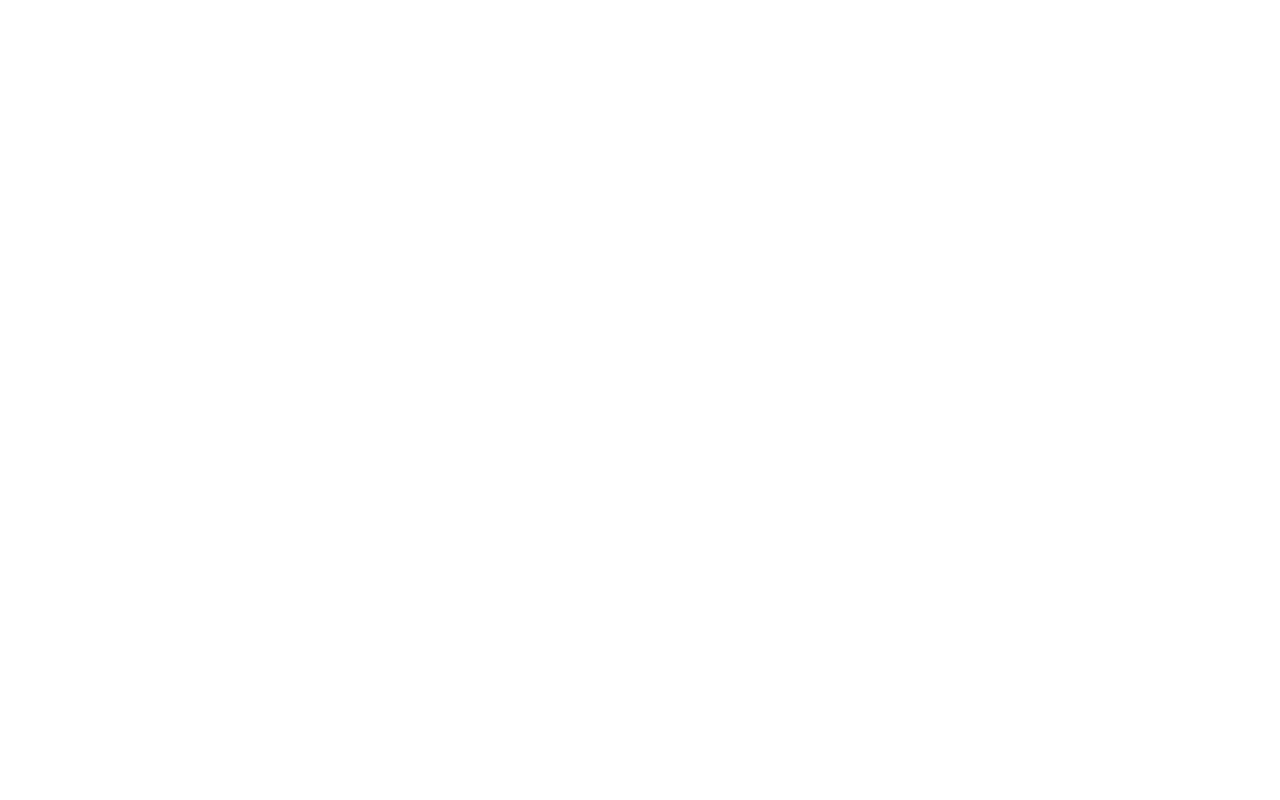
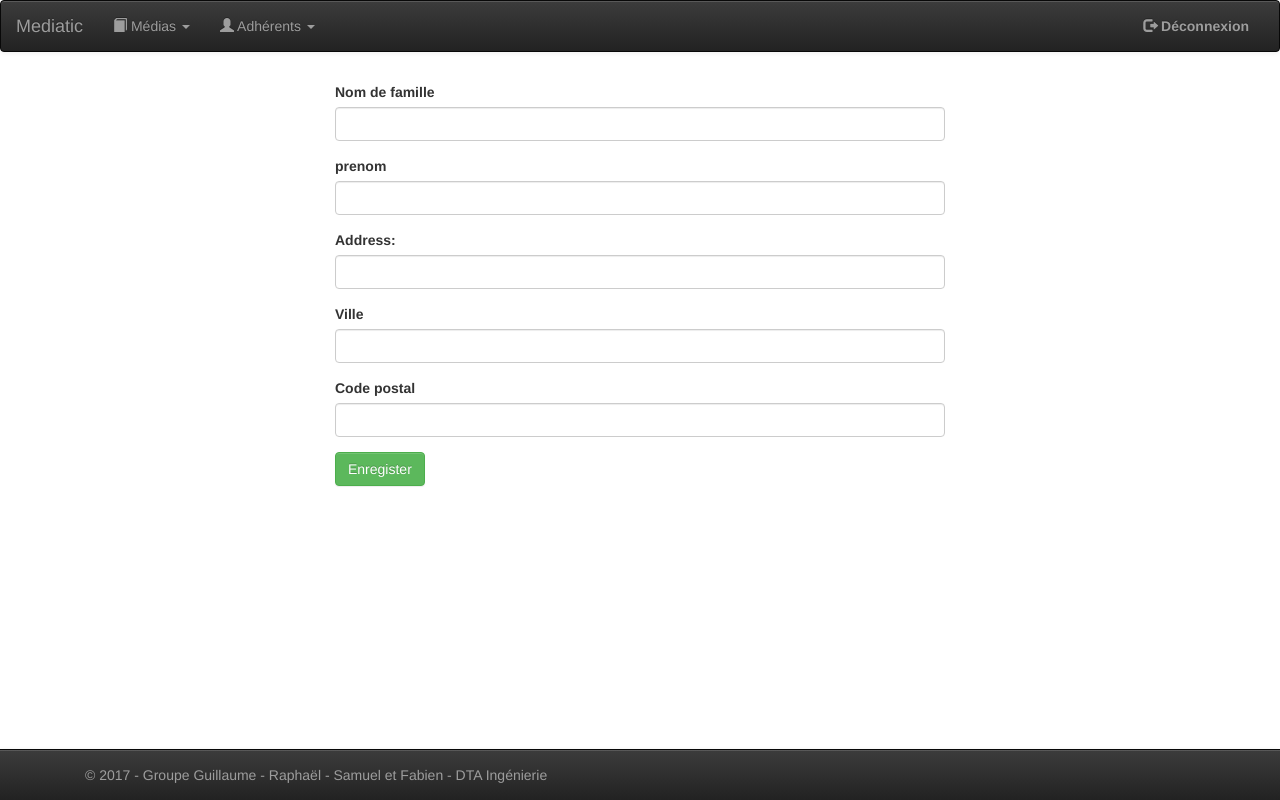
Before and after one commit to Samyo34/mediatic, a plain HTML site: page src/main/webapp/maquette/creationAdherent.html in a window 1280 px wide. Drawn offline with Linux system fonts and the light colour scheme; files that its build step writes are made by us from their sources.

Commit message:
Commit with the page creation adherent

```diff
--- a/src/main/webapp/maquette/creationAdherent.html
+++ b/src/main/webapp/maquette/creationAdherent.html
@@ -1,19 +1,106 @@
 <!DOCTYPE html>
 <html>
 <head>
+	<meta charset="UTF-8">
 	<meta name="viewport" content="width=device-width, initial-scale=1">
-	<!--  src (js et autres) -->
+	<link rel="stylesheet" type="text/css" href="css/bootstrap-theme.css">
+	<link rel="stylesheet" type="text/css" href="css/bootstrap.min.css">
+	<link rel="stylesheet" type="text/css" href="css/style.css">
 	<title>Mediatic</title>
 </head>
+
 <body>
-	<header>
-	<!-- nav bar -->
+<header>
+		<nav class="navbar navbar-default navbar-inverse" role="navigation">
+		  <div class="container-fluid">
+		    <!-- Brand and toggle get grouped for better mobile display -->
+		    <div class="navbar-header">
+		      <button type="button" class="navbar-toggle collapsed" data-toggle="collapse" data-target="#bs-example-navbar-collapse-1">
+		        <span class="sr-only">Toggle navigation</span>
+		        <span class="icon-bar"></span>
+		        <span class="icon-bar"></span>
+		        <span class="icon-bar"></span>
+		      </button>
+		      <a class="navbar-brand" href="rechercheMedia.html">Mediatic</a>
+		    </div>
+
+		    <div class="collapse navbar-collapse" id="bs-example-navbar-collapse-1">
+		      <ul class="nav navbar-nav">
+		        <li class="dropdown">
+		          <a href="#" class="dropdown-toggle" data-toggle="dropdown"><span class="glyphicon glyphicon-book"></span> Médias <span class="caret"></span></a>
+		          <ul class="dropdown-menu" role="menu">
+		            <li><a href="rechercheMedia.html"><span class="glyphicon glyphicon-search"></span> Recherche</a></li>
+		            <li class="divider"></li>
+		            <li><a href="creationMedia.html"><span class="glyphicon glyphicon-plus"></span> Création</a></li>
+		          </ul>
+		        </li>
+		        <li class="dropdown">
+		          <a href="#" class="dropdown-toggle" data-toggle="dropdown"><span class="glyphicon glyphicon-user"></span> Adhérents <span class="caret"></span></a>
+		          <ul class="dropdown-menu" role="menu">
+		            <li><a href="rechercheAdherent.html"><span class="glyphicon glyphicon-search"></span> Recherche</a></li>
+		            <li class="divider"></li>
+		            <li><a href="creationAdherent.html"><span class="glyphicon glyphicon-plus"></span> Création</a></li>
+		          </ul>
+		        </li>
+		      </ul>
+		      <ul class="nav navbar-nav navbar-right">
+		        <li class="dropdown">
+		          <a href="#" data-toggle="dropdown"><span class="glyphicon glyphicon-log-out"></span> <b>Déconnexion</b></a>
+		        </li>
+		      </ul>
+		    </div>
+		  </div>
+		</nav>
 	</header>
 
-	<main>
-		<!-- corps de la page-->
+	<main class="col-xs-12 col-md-8 col-md-offset-2 col-lg-6 col-lg-offset-3">
+
+	<p>
+		<form>
+			<div class="form-group">
+				<label for="full_name_id" class="control-label">Nom de famille</label>
+				<input type="text" class="form-control" id="nom" name="nom">
+			</div>
+
+			<div class="form-group">
+				<label for="full_name_id" class="control-label">prenom</label>
+				<input type="text" class="form-control" id="prenom" name="prenom">
+			</div>
+
+			<div class="form-group">
+				<label for="street1_id" class="control-label"> Address:</label>
+				<input type="text" class="form-control" id="adresse" name="adresse">
+			</div>
+
+
+			<div class="form-group">
+				<label for="city_id" class="control-label">Ville</label>
+				<input type="text" class="form-control" id="city" name="city">
+			</div>
+
+			<div class="form-group">
+				<label for="zip_id" class="control-label">Code postal</label>
+				<input type="text" class="form-control" id="zip" name="zip">
+			</div>
+
+			<div id="submit"  class="form-group">
+			<button type="button" class="btn btn-success">Enregister</button>
+			</div>
+
+		</form>
+	</p>
+
 	</main>
 
+
 	<footer>
+	<div class="navbar navbar-default navbar-fixed-bottom navbar-inverse">
+	    <div class="container">
+	      <p class="navbar-text pull-center">© 2017 - Groupe Guillaume - Raphaël - Samuel et Fabien - DTA Ingénierie</p>
+	    </div>
+  	</div>
+	<script src="js/jquery-3.1.1.min.js"></script>
+	<script src="js/underscore.min.js"></script>
+	<script src="js/bootstrap.min.js"></script>
 	</footer>
 </body>
```
